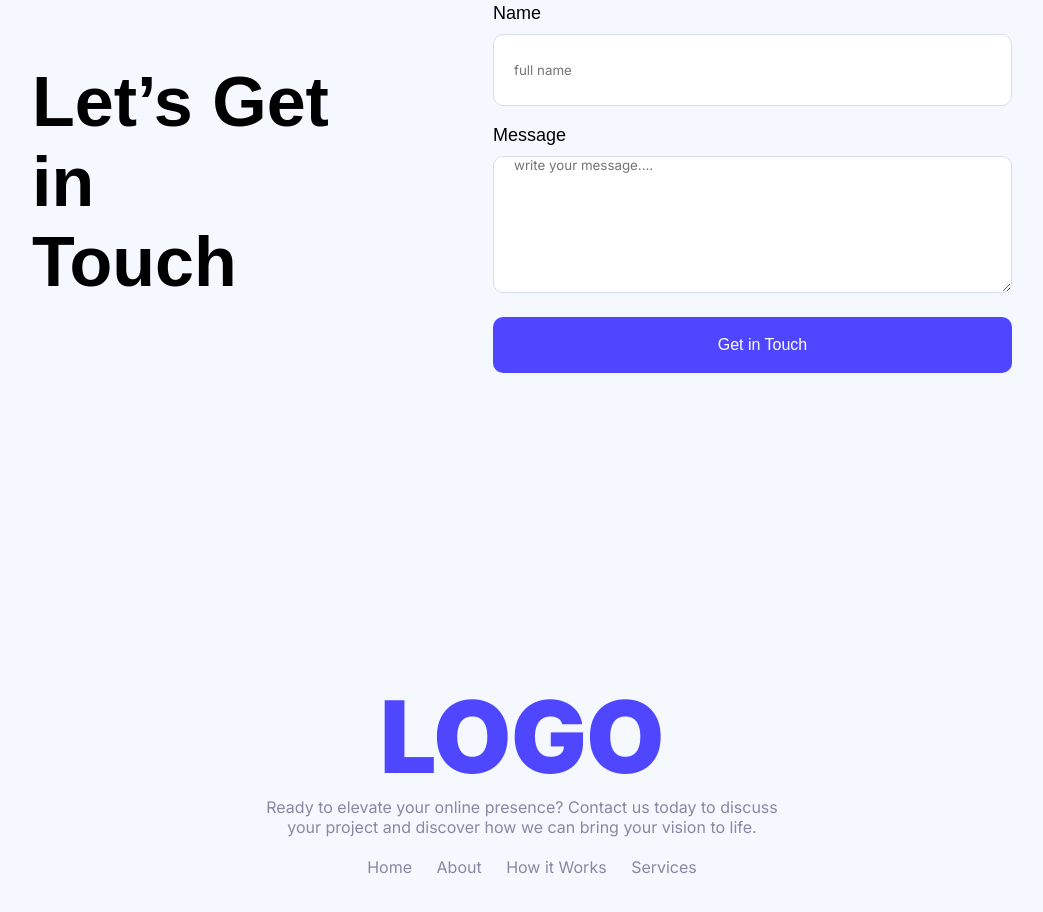
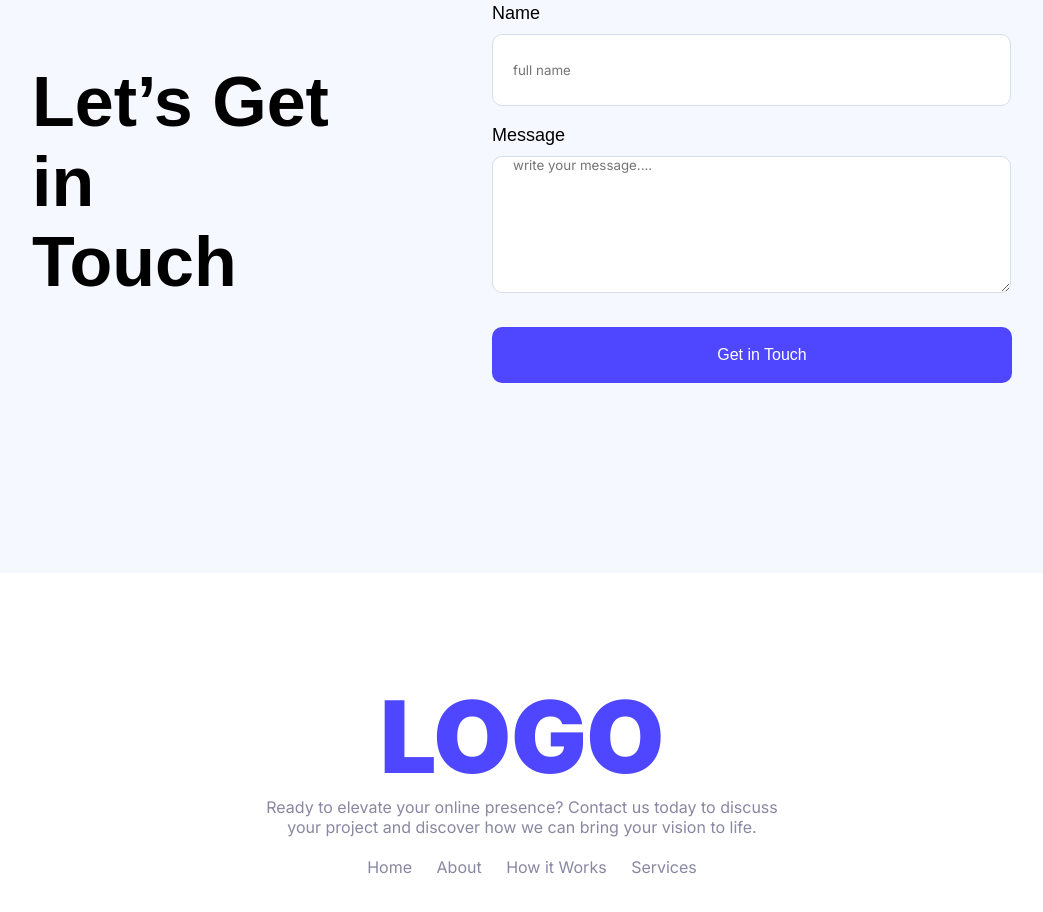
Before and after one commit to kantho202/assignment-one, a plain HTML site: page index.html in a window 1280 px wide. Shown: the part 2998-3910 px from the top of the page, without its empty margins (118-1161 px from the left). Drawn offline with Linux system fonts and the light colour scheme.

Commit message:
nine-commit

```diff
--- a/index.html
+++ b/index.html
@@ -145,7 +145,7 @@
             placeholder="write your message...."></textarea>
 
         </div>
-        <div class="btn-lets-from from-placeholder">Get in Touch</div>
+        <button class="btn-lets-from from-placeholder">Get in Touch</button>
       </div>
     </section>
   </main>
--- a/styles/style.css
+++ b/styles/style.css
@@ -52,6 +52,7 @@ nav{
     margin-bottom: 37px ;
     /* margin: 309px 267px 152px 267px; */
 }
+/* all-button */
 /* nav-button */
 .btn-sign{
     color: #FFFFFF;
@@ -63,6 +64,10 @@ nav{
     width: 132px;
     height: 48px;
 
+}
+button:hover{
+    background-color:#f2c60c;
+    color: black;
 }
 /* banner-button */
 .btn-stay{
@@ -95,6 +100,16 @@ nav{
     padding: 12px 36px;
     margin: 20px 0;
 
+}
+.btn-lets-from{
+      color: #FFFFFF;
+    background-color: #4E47FF;
+    border: none;
+    border-radius: 10px;
+    font-size: 16px;
+    width: 520px;
+    text-align: center;
+   padding: 19px 0;
 }
 /* productive-user-section */
 
@@ -186,6 +201,7 @@ nav{
 /* Ready to focus better */
 .Ready-to-focus-better{
     padding: 71px 150px;
+    background-color: #ffffff;
 }
 .ready-title{
     font-size: 50px;
@@ -205,16 +221,7 @@ margin: 20px 0;
     border-radius: 48px;
 }
 
-.btn-lets-from{
-      color: #FFFFFF;
-    background-color: #4E47FF;
-    border: none;
-    border-radius: 10px;
-    font-size: 16px;
 
-    text-align: center;
-   padding: 19px 0;
-}
 /* action-section */
 .action-section{
      padding:  116px 150px;
@@ -294,6 +301,7 @@ textarea{
 footer{
     text-align: center;
     padding: 103px 0;
+    background-color: #ffffff;
 }
 .footer-title{
     font-size: 100px;
```
